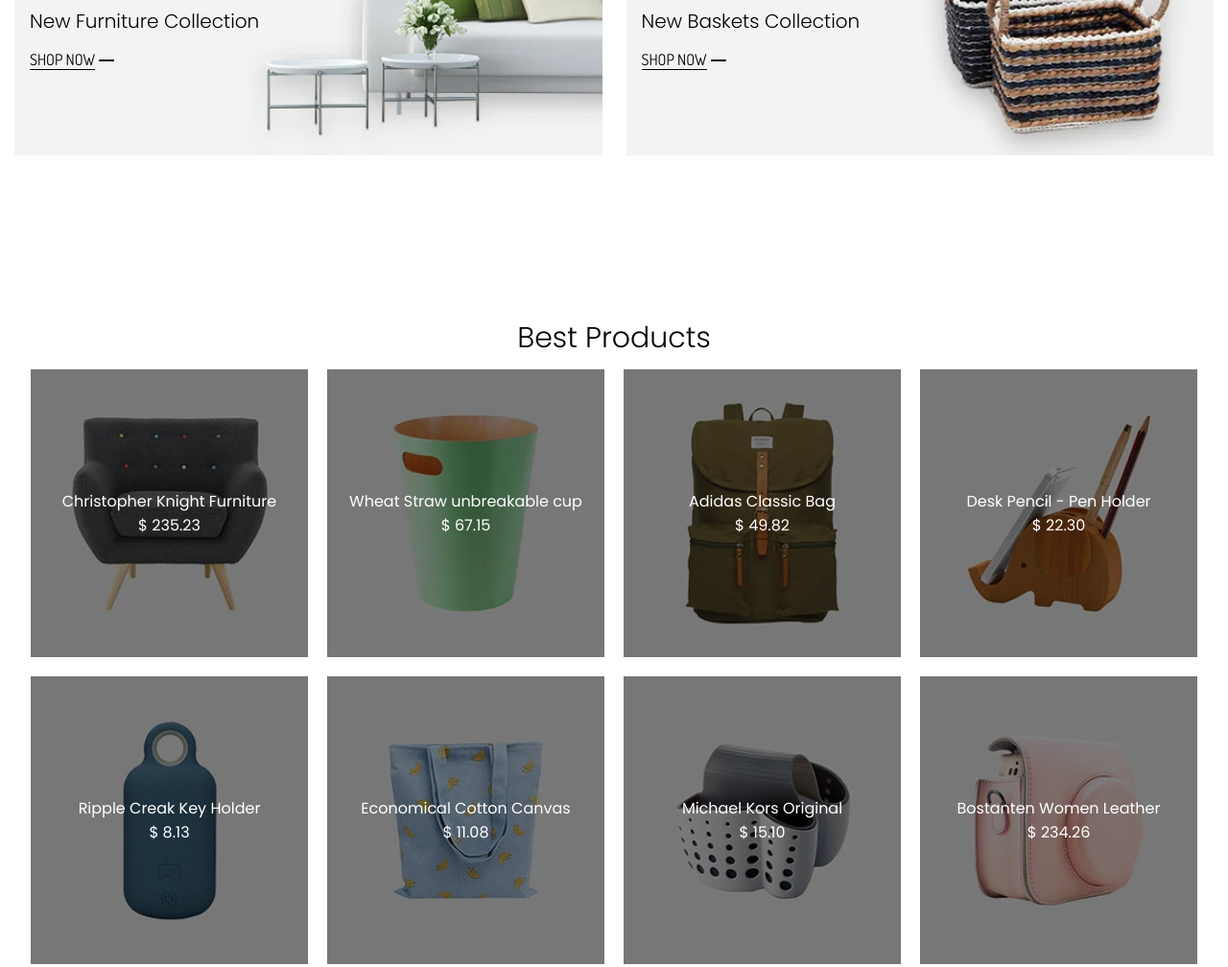
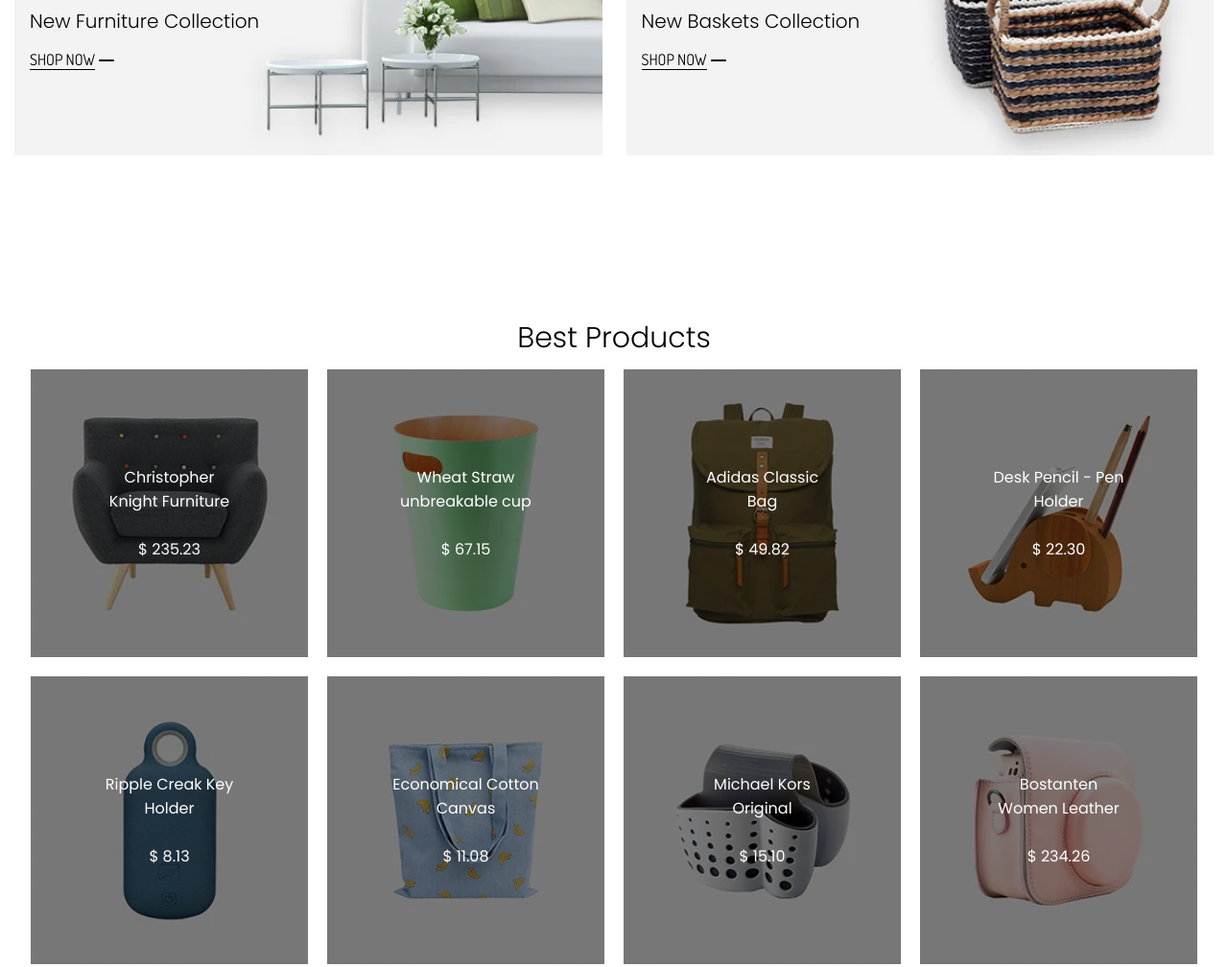
Before and after one commit to obichung/Project-C4-Group6, a plain HTML site: page index.html in a window 1280 px wide. Shown: the part 926-1934 px from the top of the page at 96% size. Drawn offline with nearby package versions, Linux system fonts and the light colour scheme.

Commit message:
modified files

```diff
--- a/footer.css
+++ b/footer.css
@@ -6,6 +6,7 @@
 .footer .container{
   margin-left:20px;
   padding: 35px 0 15px;
+
 
 
 }
--- a/index.html
+++ b/index.html
@@ -82,35 +82,35 @@
         <h2>Best Products</h2>
         <div class="products_container">
           <div class="furniture product">
-            <p>Christopher Knight Furniture</p>
+            <p>Christopher <br> Knight Furniture</p><br>
             <p>$ 235.23</p>
           </div>
           <div class="cup product">
-            <p>Wheat Straw unbreakable cup</p>
+            <p>Wheat Straw <br> unbreakable cup</p><br>
             <p>$ 67.15</p>
           </div>
           <div class="bag product">
-            <p>Adidas Classic Bag</p>
+            <p>Adidas Classic <br> Bag</p><br>
             <p>$ 49.82</p>
           </div>
           <div class="pencil-holder product">
-            <p>Desk Pencil - Pen Holder</p>
+            <p>Desk Pencil - Pen <br> Holder</p><br>
             <p>$ 22.30</p>
           </div>
           <div class="key-holder product">
-            <p>Ripple Creak Key Holder</p>
+            <p>Ripple Creak Key <br> Holder</p><br>
             <p>$ 8.13</p>
           </div>
           <div class="cotton-canvas product">
-            <p>Economical Cotton Canvas</p>
+            <p>Economical Cotton <br> Canvas</p><br>
             <p>$ 11.08</p>
           </div>
           <div class="Michael-Kors product">
-            <p>Michael Kors Original</p>
+            <p>Michael Kors <br> Original</p><br>
             <p>$ 15.10</p>
           </div>
           <div class="Bostanten-Women product">
-            <p>Bostanten Women Leather</p>
+            <p>Bostanten <br> Women Leather</p><br>
             <p>$ 234.26</p>
           </div>
         </div>
@@ -133,7 +133,7 @@
         </div>
 
         <div class="blog2 recent">
-          <p>13 may</p>
+          <p class="date">13 may</p>
           <p class="content">
             Understanding and Implementing SEO for eCommerce Success
           </p>
@@ -143,7 +143,7 @@
         </div>
 
         <div class="blog3 recent">
-          <p>04 may</p>
+          <p class="date">04 may</p>
           <p class="content">
             Effective Email Marketing Strategies for eCommerce Businesses
           </p>
@@ -191,13 +191,10 @@
           <div class="sub-form">
             <input type="text" placeholder="Enter email address"  />
             <button type="button"><i data-feather="chevron-right" ></i></button>
-
-          </div>
         </div>
           <hr style="margin: 20px 0 10px; width: 100%;">
           <div class="copyright">
             <span> &copy; Tmart - All rights reserved </span>
-
         </div>
       </div>
     </footer>
```
